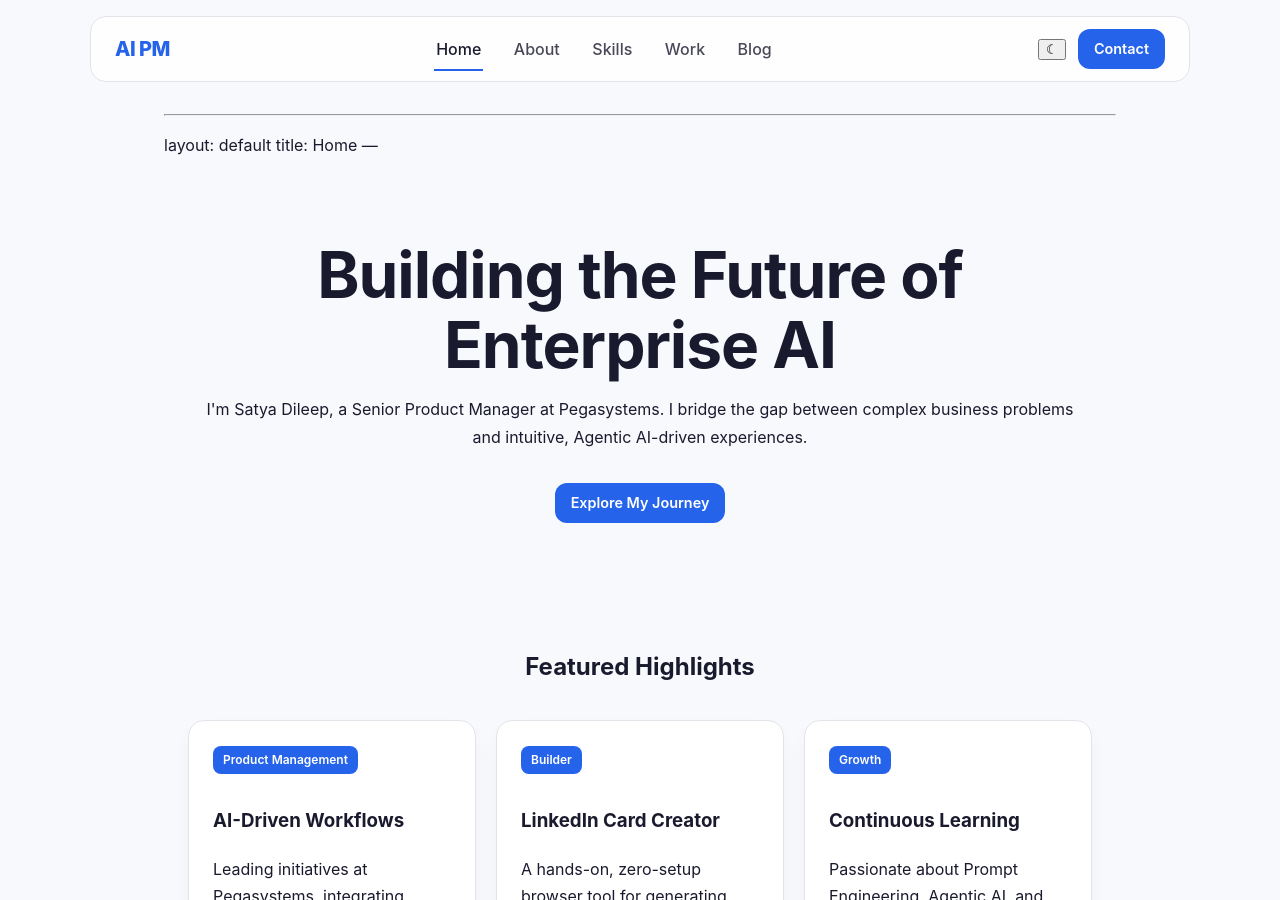
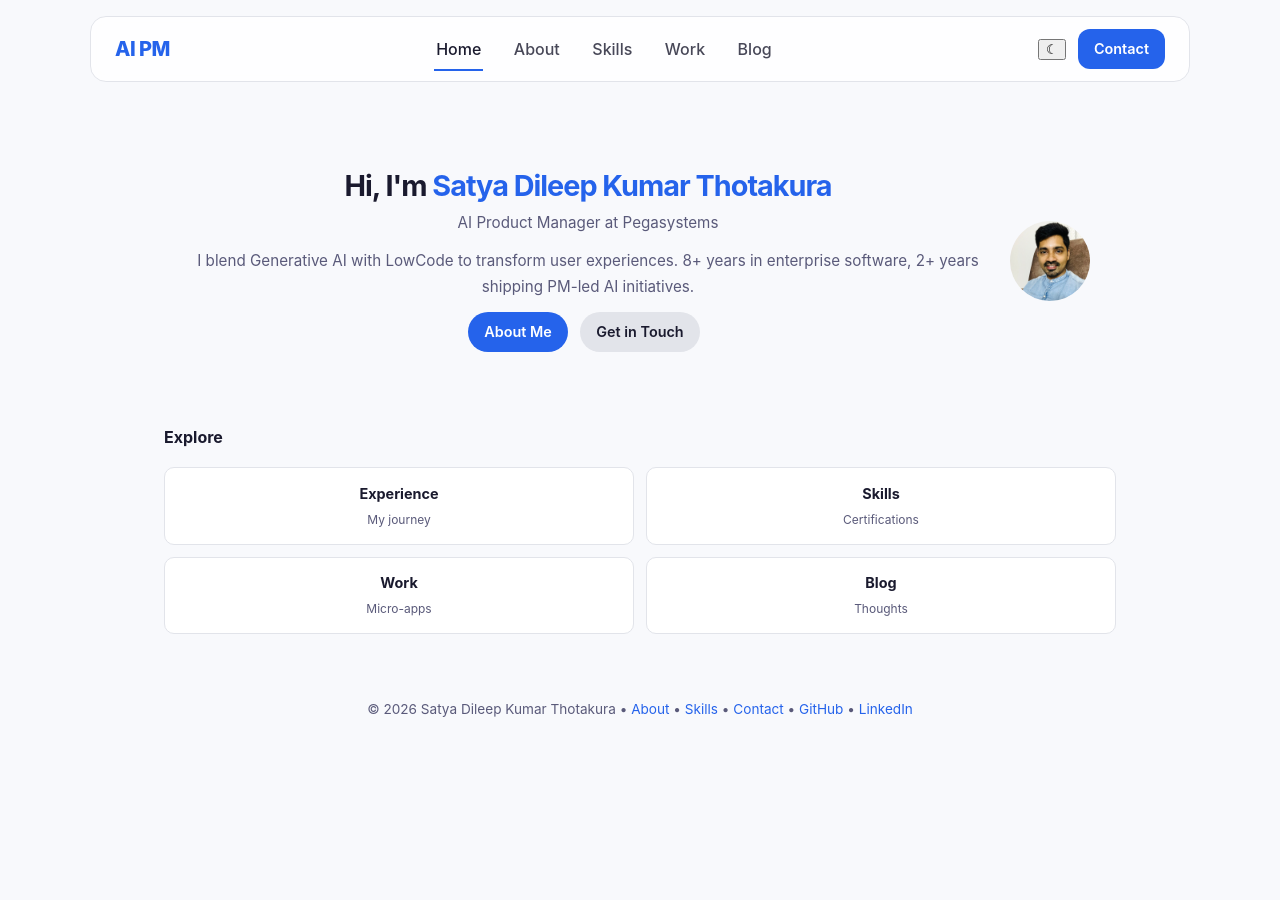
Before and after one commit to SatyaDileep/SatyaDileep.github.io, a Jekyll site: the page built from index.md, in a window 1280 px wide and 900 px high. Built offline with Jekyll 4.4.1, drawn with Linux system fonts in a browser that asks for light colours; some of the changed text lies outside the part shown.

Commit message:
Revert index.md to original hero and quick-links layout

```diff
--- a/index.md
+++ b/index.md
@@ -3,36 +3,95 @@ layout: default
 title: Home
 ---
 
----
-layout: default
-title: Home
----
+<style>
+.hero { padding: 1.5rem 0; }
+.hero h1 { margin: 0 0 0.5rem 0; font-size: 1.8rem; }
+.primary { color: var(--primary); font-weight: 700; }
+.subtitle { font-size: 1rem; color: var(--muted); margin-bottom: 0.75rem; }
+.hero p { color: var(--muted); margin: 0 0 0.75rem 0; font-size: 0.95rem; }
+
+a.btn {
+  display: inline-block;
+  background: var(--primary);
+  color: #fff;
+  padding: 0.5rem 1rem;
+  border-radius: 999px;
+  text-decoration: none;
+  font-weight: 600;
+  margin-right: 0.5rem;
+  margin-bottom: 0.5rem;
+  font-size: 0.9rem;
+}
+a.btn:hover { opacity: 0.9; }
+a.btn.secondary {
+  background: var(--border);
+  color: var(--text);
+}
+
+.hero-flex { display: flex; gap: 1.5rem; align-items: center; flex-wrap: wrap; }
+.hero-text { flex: 1; min-width: 200px; }
+.hero-avatar { flex: 0 0 80px; }
+.avatar { width: 80px; height: 80px; border-radius: 50%; object-fit: cover; }
+
+.section-title { font-size: 1rem; margin: 1.5rem 0 0.75rem 0; }
+.quick-links { display: grid; grid-template-columns: repeat(2, 1fr); gap: 0.75rem; margin-top: 1rem; }
+.quick-link-card {
+  padding: 0.85rem;
+  background: var(--surface);
+  border: 1px solid var(--border);
+  border-radius: 10px;
+  text-decoration: none;
+  text-align: center;
+}
+.quick-link-card:hover { border-color: var(--primary); }
+.quick-link-card h3 { margin: 0 0 0.2rem 0; font-size: 0.9rem; color: var(--text); }
+.quick-link-card p { margin: 0; font-size: 0.75rem; color: var(--muted); }
+
+@media (max-width: 480px) {
+  .hero { padding: 1rem 0; }
+  .hero h1 { font-size: 1.5rem; }
+  .hero-flex { flex-direction: column; text-align: center; gap: 1rem; }
+  .hero-avatar { flex: 0 0 70px; }
+  .avatar { width: 70px; height: 70px; }
+  .quick-links { grid-template-columns: 1fr 1fr; gap: 0.5rem; }
+}
+</style>
 
 <section class="hero">
-  <h1>Building the Future of <span class="primary">Enterprise AI</span></h1>
-  <p>I'm Satya Dileep, a Senior Product Manager at Pegasystems. I bridge the gap between complex business problems and intuitive, Agentic AI-driven experiences.</p>
-  <div style="margin-top: 2rem;">
-    <a href="{{ '/about' | relative_url }}" class="cta">Explore My Journey</a>
+  <div class="hero-flex">
+    <div class="hero-text">
+      <h1>Hi, I'm <span class="primary">Satya Dileep Kumar Thotakura</span></h1>
+      <p class="subtitle">AI Product Manager at Pegasystems</p>
+      <p>I blend Generative AI with LowCode to transform user experiences. 8+ years in enterprise software, 2+ years shipping PM-led AI initiatives.</p>
+      <div>
+        <a href="{{ '/about' | relative_url }}" class="btn">About Me</a>
+        <a href="{{ '/contact' | relative_url }}" class="btn secondary">Get in Touch</a>
+      </div>
+    </div>
+    <div class="hero-avatar">
+      <img src="{{ '/assets/dileep11.jpg' | relative_url }}" alt="Satya Dileep" class="avatar" loading="lazy">
+    </div>
   </div>
 </section>
 
-<section class="container">
-  <h2 style="text-align: center; margin-bottom: 2rem;">Featured Highlights</h2>
-  <div class="grid">
-    <div class="card">
-      <span class="badge">Product Management</span>
-      <h3>AI-Driven Workflows</h3>
-      <p>Leading initiatives at Pegasystems, integrating Generative & Agentic AI into the Low-Code platform.</p>
-    </div>
-    <div class="card">
-      <span class="badge">Builder</span>
-      <h3>LinkedIn Card Creator</h3>
-      <p>A hands-on, zero-setup browser tool for generating branded LinkedIn content.</p>
-    </div>
-    <div class="card">
-      <span class="badge">Growth</span>
-      <h3>Continuous Learning</h3>
-      <p>Passionate about Prompt Engineering, Agentic AI, and staying at the edge of the AI landscape.</p>
-    </div>
+<section>
+  <h2 class="section-title">Explore</h2>
+  <div class="quick-links">
+    <a href="{{ '/about' | relative_url }}" class="quick-link-card">
+      <h3>Experience</h3>
+      <p>My journey</p>
+    </a>
+    <a href="{{ '/skills' | relative_url }}" class="quick-link-card">
+      <h3>Skills</h3>
+      <p>Certifications</p>
+    </a>
+    <a href="{{ '/micro-apps' | relative_url }}" class="quick-link-card">
+      <h3>Work</h3>
+      <p>Micro-apps</p>
+    </a>
+    <a href="{{ '/blog' | relative_url }}" class="quick-link-card">
+      <h3>Blog</h3>
+      <p>Thoughts</p>
+    </a>
   </div>
 </section>
```
